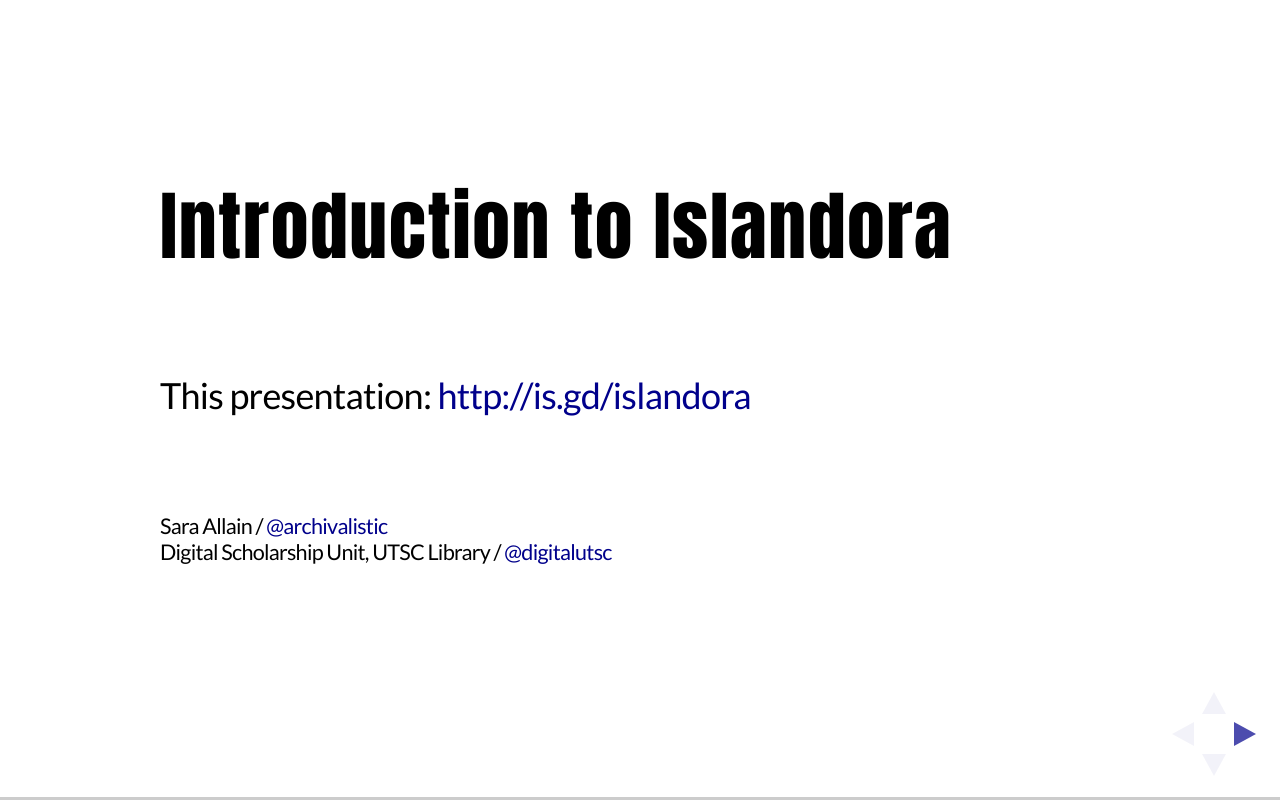
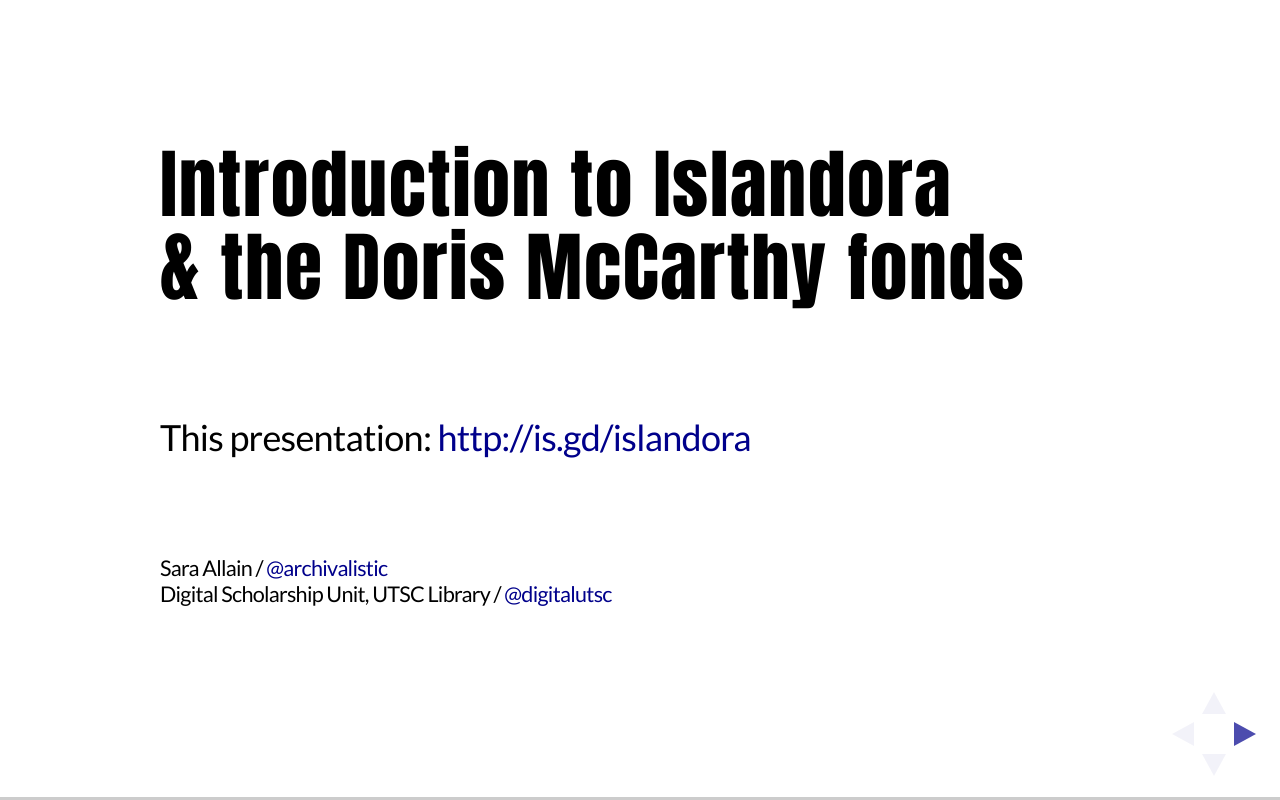
Before and after one commit to digitalutsc/berks-islandora, a website: page index.html in a window 1280 px wide. Drawn offline with Linux system fonts and the light colour scheme; a web font is replaced by a local one.

Commit message:
Update index.html

```diff
--- a/index.html
+++ b/index.html
@@ -59,7 +59,7 @@
 
 			<div class="slides">
 				<section>
-					<h2>Introduction to Islandora</h1>
+					<h2>Introduction to Islandora<br>& the Doris McCarthy fonds</h1>
 					<br /><br />
 					<p>This presentation: <a href="http://digitalutsc.github.io/berks-islandora">http://is.gd/islandora</a></p>
 					<br /><br />
```
